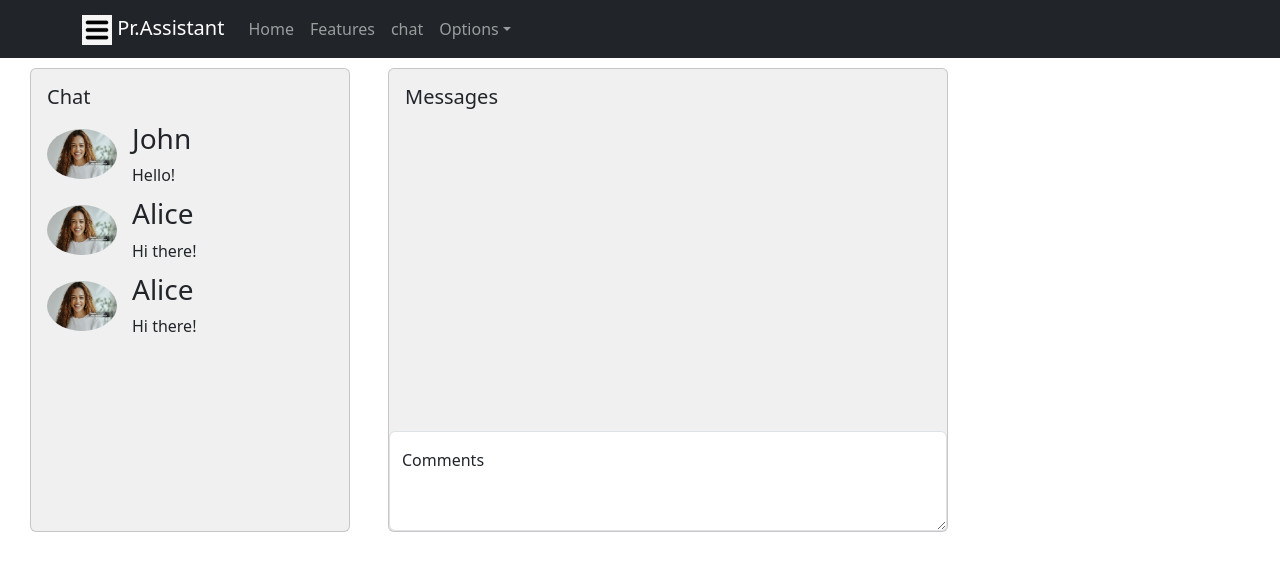
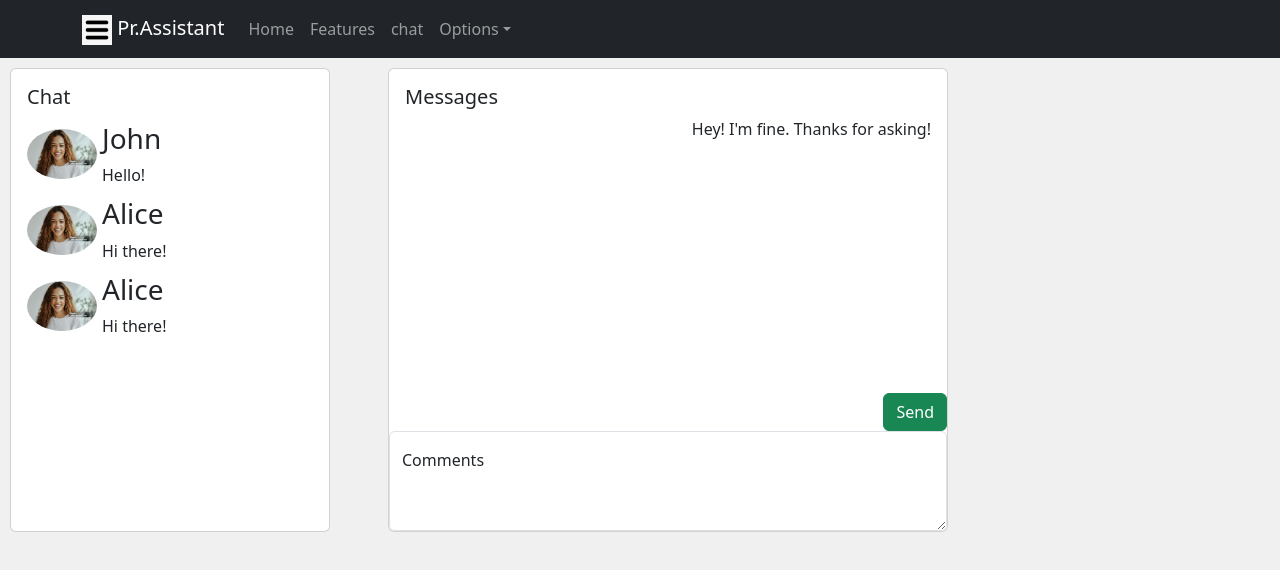
Before and after one commit to Omersim15182/private-assistant, a React (Create React App) app: page /Chat in a window 1280 px wide. Shown: the top 570 px of the page. Built offline with nearby package versions, Linux system fonts and the light colour scheme.

Commit message:
add a  message in caht

```diff
--- a/src/App.css
+++ b/src/App.css
@@ -94,23 +94,3 @@
   text-align: center;
 
 }
-
-.user-picture{
-  border-radius: 50%;
-  width: 70px;
-  height: 50px;
-
-}
-
-.chat{
-  display: flex;
-  align-items: center;
-  width: 17rem;
-
-}
-.chat-child{
-  display: flex;
-  flex-direction: column;
-  align-items: flex-start;
-  padding: 5px 5px;
-}
--- a/src/Components/Board.jsx
+++ b/src/Components/Board.jsx
@@ -8,6 +8,7 @@ import { v4 as uuidv4 } from 'uuid';
 import Cards from './Cards';
 import min from '../photos/minimize.png';
 import max from '../photos/maximize.png';
+
 export default function Board() {
 
   const { boardTitle } = useData();
--- a/src/Components/Message.jsx
+++ /dev/null
@@ -1,27 +0,0 @@
-import React from 'react'
-import { Card } from 'react-bootstrap';
-import FloatingLabel from 'react-bootstrap/FloatingLabel';
-import Form from 'react-bootstrap/Form';
-
-export default function Message() {
-  return (
-    <div>
-       <Card style={{ height:'29rem',width: '35rem',background: '#f0f0f0' }}>
-        <Card.Body>
-          <Card.Title>Messages</Card.Title>
-        </Card.Body>
-      <>
-
-
-      <FloatingLabel controlId="floatingTextarea2" label="Comments">
-        <Form.Control
-          as="textarea"
-          placeholder="Leave a comment here"
-          style={{ height: '100px' }}
-        />
-      </FloatingLabel>
-    </>
-      </Card>
-    </div>
-  )
-}
--- a/src/Components/Routing.jsx
+++ b/src/Components/Routing.jsx
@@ -8,7 +8,7 @@ import Pricing from '../Pages/Pricing';
 import Menu from './Menu';
 import CreateBoard from '../Pages/CreateBoard';
 import Boards from './Boards';
-import Chat from './Chat';
+import Chat from '../chat/Chat';
 
 function Routing() {
     return (
--- a/src/Components/Chat.jsx
+++ b/src/chat/Chat.jsx
@@ -1,7 +1,6 @@
 import React from 'react'
 import Members from './Members'
 import Message from './Message'
-import { Card } from 'react-bootstrap'
 
 export default function Chat() {
   return (
--- a/src/Components/Members.jsx
+++ b/src/chat/Members.jsx
@@ -2,29 +2,24 @@ import React, { useState } from 'react'
 import pic from '../photos/istockphoto-1437816897-1024x1024.jpg'
 import { v4 as uuidv4 } from 'uuid';
 import { Card } from 'react-bootstrap';
-
+import './chat.css'
 export default function Members() {
 
   const [users, setUsers] = useState([{ id: uuidv4(), name: 'John', message: 'Hello!', picture: pic },
   { id: uuidv4(), name: 'Alice', message: 'Hi there!', picture: pic },
   { id: uuidv4(), name: 'Alice', message: 'Hi there!', picture: pic }])
   return (
-    <div style={{
-      width: '30%',
-      justifyContent: 'space-evenly',
-      position:'relative',
-      left:'20px'
-    }}>
+    <div className='members'>
 
-      <Card style={{ height:'29rem',width: '20rem', background: '#f0f0f0' }}>
+      <Card className='members-card'>
         <Card.Body >
           <Card.Title>Chat</Card.Title>
           {users.map(user => (
             <div key={user.id} className='chat'>
               <img src={user.picture} alt='Profile' className='user-picture' />
-              <div className='chat-child'>
-                <h3 style={{ position: 'relative', left: '10px' }}>{user.name}</h3>
-                <div style={{ position: 'relative', left: '10px' }}>{user.message}</div>
+              <div className='chat-details'>
+                <h3>{user.name}</h3>
+                <div >{user.message}</div>
               </div>
             </div>
           ))}
--- /dev/null
+++ b/src/chat/Message.jsx
@@ -0,0 +1,60 @@
+import React, { useState } from 'react';
+import { Card } from 'react-bootstrap';
+import FloatingLabel from 'react-bootstrap/FloatingLabel';
+import Form from 'react-bootstrap/Form';
+import Button from 'react-bootstrap/Button';
+import { v4 as uuidv4 } from 'uuid';
+
+export default function Message() {
+  const [users, setUsers] = useState([{ id: uuidv4(), name: '', messages: [] }]);
+  const [newMessageText, setNewMessageText] = useState('');
+
+  const sentMessage = () => {
+    const updatedUsers = users.map(user => {
+      const updatedMessages = [...user.messages, newMessageText];
+      return { ...user, messages: updatedMessages };
+    });
+    setUsers(updatedUsers);
+    setNewMessageText('');
+  };
+
+  const handleChange = event => {
+    setNewMessageText(event.target.value);
+  };
+  return (
+    <div>
+      <div>
+        <Card style={{ height: '29rem', width: '35rem' }}>
+          <Card.Body>
+            <Card.Title>Messages</Card.Title>
+            {users.map(user => (
+              <div key={user.id}>
+                {user.messages.map((message, index) => (
+                  <p key={index}>{message}</p>
+                ))}
+                <div className='friend-chat'>
+                  <p>Hey! I'm fine. Thanks for asking!</p>
+                </div>
+              </div>
+            ))}
+          </Card.Body>
+          <div className='send-button'>
+            <Button variant="success"
+              onClick={sentMessage}>
+              Send
+              </Button>
+          </div>
+          <FloatingLabel controlId="floatingTextarea2" label="Comments">
+            <Form.Control
+              as="textarea"
+              placeholder="Leave a comment here"
+              style={{ height: '100px' }}
+              value={newMessageText}
+              onChange={handleChange}
+            />
+          </FloatingLabel>
+        </Card>
+      </div>
+    </div>
+  );
+}
--- /dev/null
+++ b/src/chat/chat.css
@@ -0,0 +1,42 @@
+body {
+    background-color: #f0f0f0;
+    margin: 0 auto;
+
+  }
+.user-picture{
+    border-radius: 50%;
+    width: 70px;
+    height: 50px;
+
+  }
+
+  .chat{
+    display: flex;
+    align-items: center;
+    width: 17rem;
+
+  }
+  .chat-details{
+    display: flex;
+    flex-direction: column;
+    align-items: flex-start;
+    padding: 5px 5px;
+  }
+  .members{
+    width: 30%;
+    justify-Content : space-evenly;
+}
+.members-card{
+      height:29rem;
+      width: 20rem;
+
+  }
+
+  .friend-chat{
+    display: flex;
+    flex-direction: row-reverse;
+  }
+  .send-button{
+    display: flex;
+    flex-direction: row-reverse;
+  }
```
